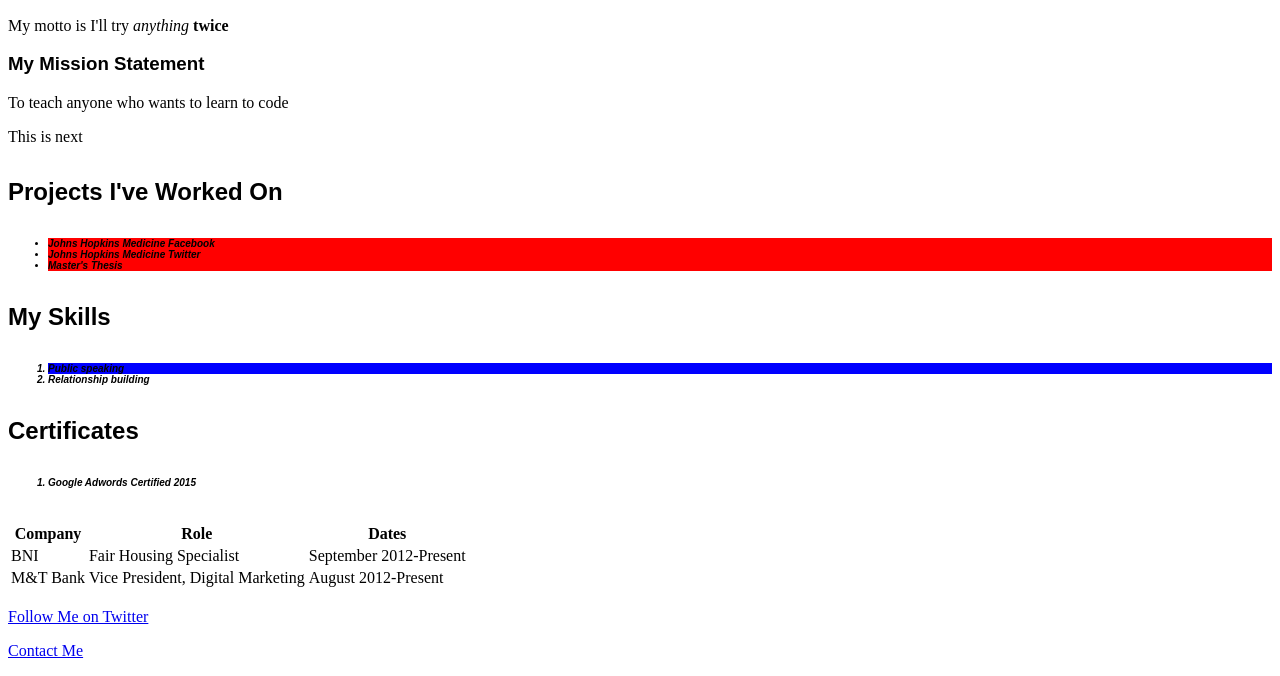
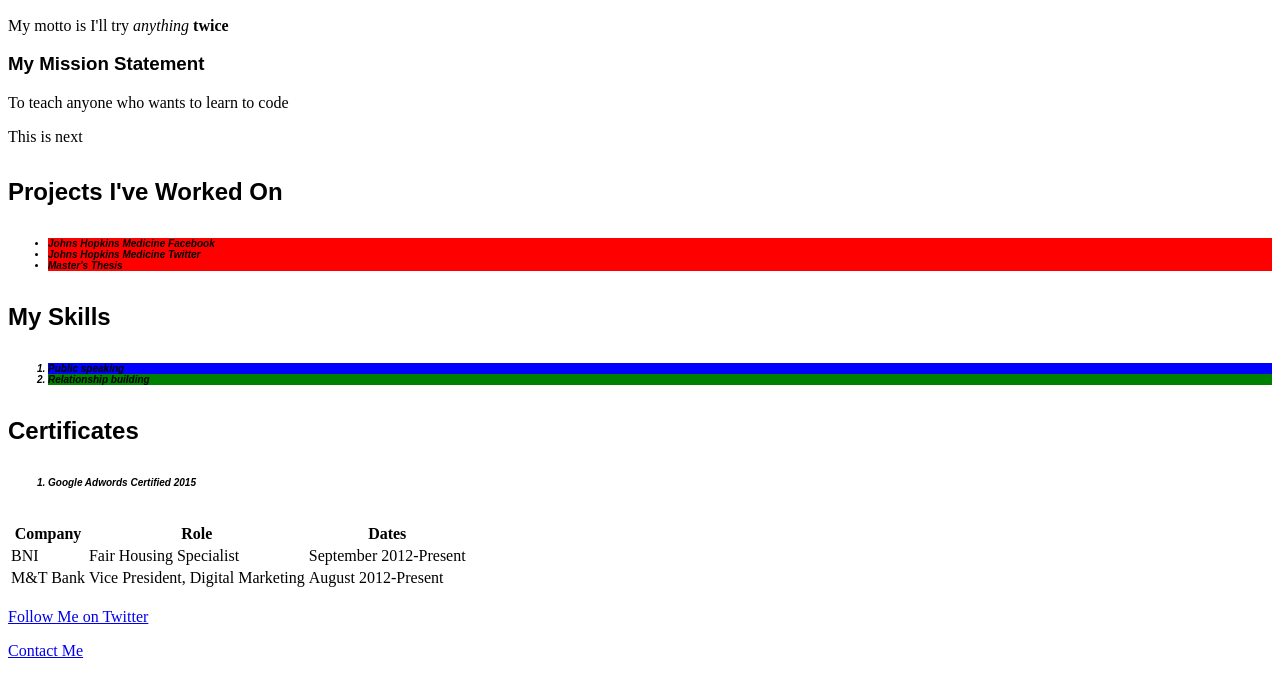
Before and after one commit to sjmonk5/sjmonk5.github.io, a plain HTML site: page index.html in a window 1280 px wide. Shown: the part 839-1515 px from the top of the page. Drawn offline with Linux system fonts and the light colour scheme.

Commit message:
Background List ID Change

```diff
--- a/index.html
+++ b/index.html
@@ -26,7 +26,7 @@
 	<h4>My Skills</h4>
 	<ol>
 		<li class="skills-list-items">Public speaking</li>
-		<li od="not-maintained">Relationship building</li>
+		<li class="skills-list-items" id="not-maintained">Relationship building</li>
 	</ol>
 
 	<h4>Certificates</h4>
```
